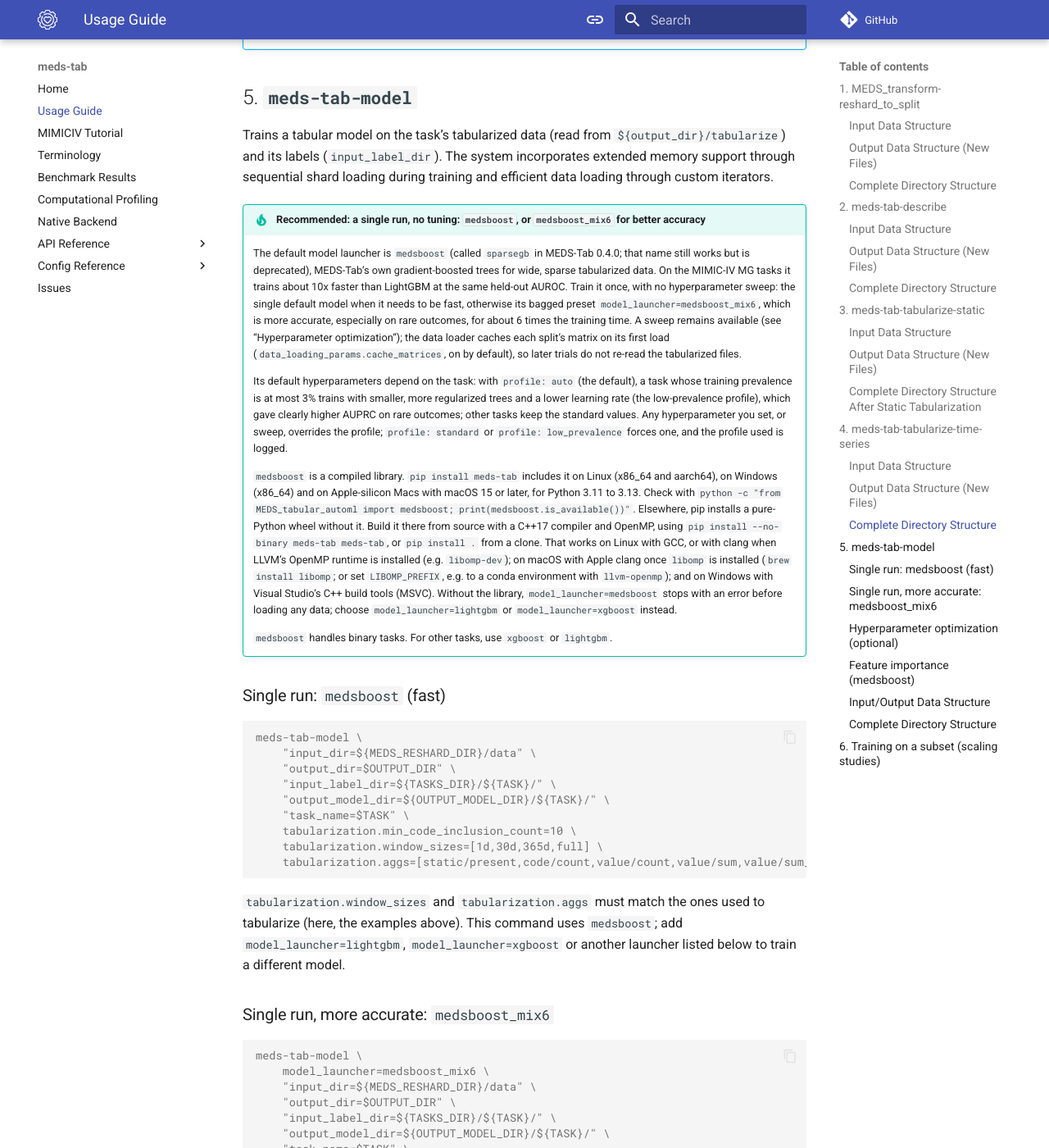
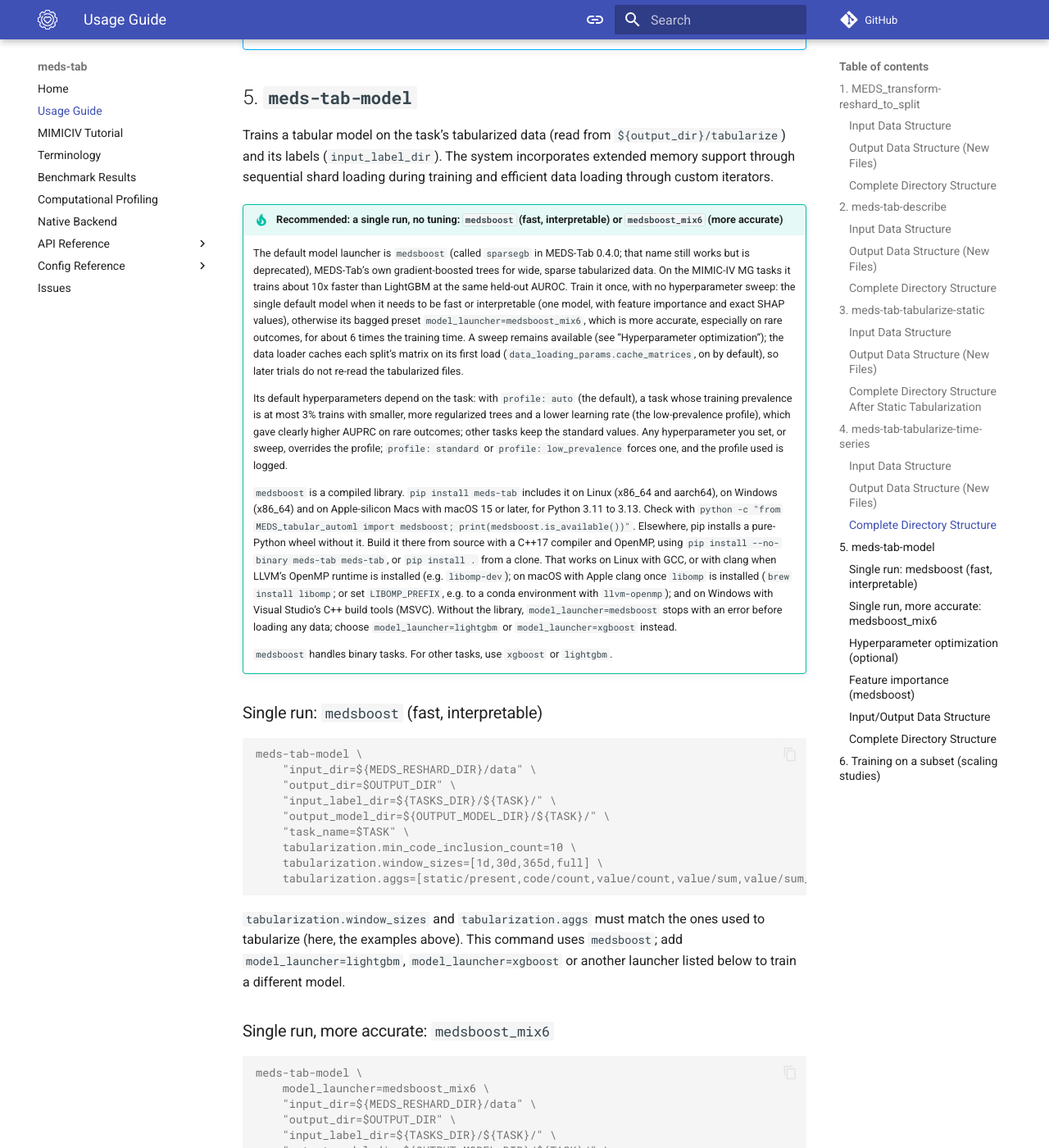
Before and after one commit to mmcdermott/MEDS_Tabular_AutoML, an MkDocs documentation site: the page built from docs/usage_guide.md, in a window 1280 px wide and 1400 px high, scrolled down 7989 px. Shown: the whole window at 82% size. Built offline with MkDocs 1.6.1 and Material for MkDocs 9.7.7, drawn with Linux system fonts in a browser that asks for light colours; comment, search, counter and statistics services are not loaded; some of the changed text lies outside the part shown.

Commit message:
docs: plain medsboost for fast or interpretable runs (single model, SHAP values)
Co-Authored-By: Claude Opus 5.5 <noreply@anthropic.com>
Claude-Session: https://claude.ai/code/session_01NJQdbGeHirAFJJNYLVKhdg

````diff
--- a/docs/usage_guide.md
+++ b/docs/usage_guide.md
@@ -451,16 +451,17 @@ OUTPUT_DIR/tabularize/
 
 Trains a tabular model on the task's tabularized data (read from `${output_dir}/tabularize`) and its labels (`input_label_dir`). The system incorporates extended memory support through sequential shard loading during training and efficient data loading through custom iterators.
 
-!!! tip "Recommended: a single run, no tuning: `medsboost`, or `medsboost_mix6` for better accuracy"
+!!! tip "Recommended: a single run, no tuning: `medsboost` (fast, interpretable) or `medsboost_mix6` (more accurate)"
 
     The default model launcher is `medsboost` (called `sparsegb` in MEDS-Tab 0.4.0; that name still works but
-    is deprecated), MEDS-Tab's own gradient-boosted trees for wide, sparse tabularized data. On the MIMIC-IV MG
-    tasks it trains about 10x faster than LightGBM at the same held-out AUROC. Train it once, with no
-    hyperparameter sweep: the single default model when it needs to be fast, otherwise its bagged preset
-    `model_launcher=medsboost_mix6`, which is more accurate, especially on rare outcomes, for about 6 times the
-    training time. A sweep remains available (see "Hyperparameter optimization"); the data loader caches each
-    split's matrix on its first load (`data_loading_params.cache_matrices`, on by default), so later trials do
-    not re-read the tabularized files.
+    is deprecated), MEDS-Tab's own gradient-boosted trees for wide, sparse tabularized data. On the MIMIC-IV
+    MG tasks it trains about 10x faster than LightGBM at the same held-out AUROC. Train it once, with no
+    hyperparameter sweep: the single default model when it needs to be fast or interpretable (one model, with
+    feature importance and exact SHAP values), otherwise its bagged preset `model_launcher=medsboost_mix6`,
+    which is more accurate, especially on rare outcomes, for about 6 times the training time. A sweep remains
+    available (see "Hyperparameter optimization"); the data loader caches each split's matrix on its first
+    load (`data_loading_params.cache_matrices`, on by default), so later trials do not re-read the tabularized
+    files.
 
     Its default hyperparameters depend on the task: with `profile: auto` (the default), a task whose training
     prevalence is at most 3% trains with smaller, more regularized trees and a lower learning rate (the
@@ -481,7 +482,7 @@ Trains a tabular model on the task's tabularized data (read from `${output_dir}/
 
     `medsboost` handles binary tasks. For other tasks, use `xgboost` or `lightgbm`.
 
-### Single run: `medsboost` (fast)
+### Single run: `medsboost` (fast, interpretable)
 
 ```console
 meds-tab-model \
@@ -535,10 +536,11 @@ When it is useful:
 
 When to use something else:
 
-- **It needs to be fast:** train the single `medsboost` model above instead.
+- **It needs to be fast or interpretable:** train the single `medsboost` model above instead. One model is
+    simpler to inspect, and it gives exact SHAP values (`shap_values`), which the ensemble does not.
 - **You need the tuning AUROC to compare models or sweep trials:** the members train on the tuning split, so the
     tuning AUROC it reports is in-sample (a warning says so). Do not run it in a sweep.
-- **Non-binary tasks,** or **SHAP values** (`shap_values` is not available for the ensemble).
+- **Non-binary tasks:** use `xgboost` or `lightgbm`.
 
 ### Hyperparameter optimization (optional)
 
````
